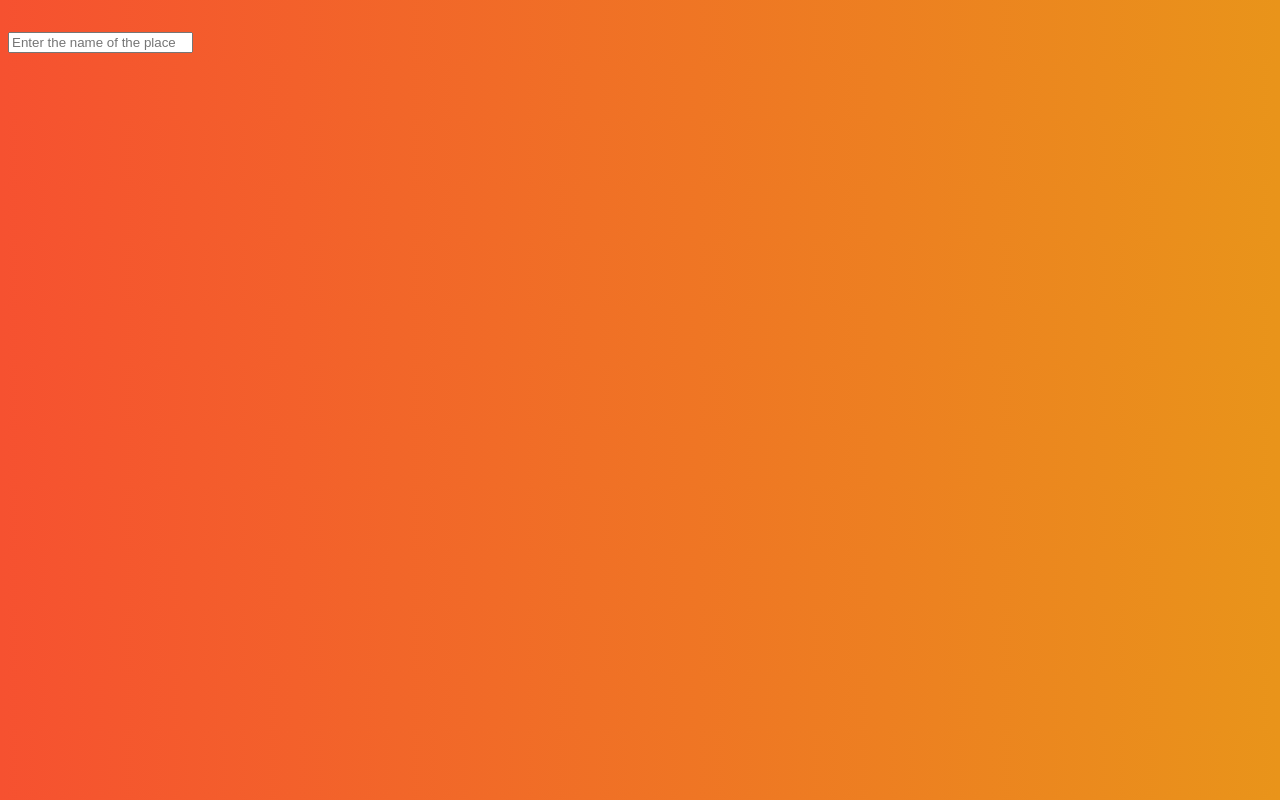
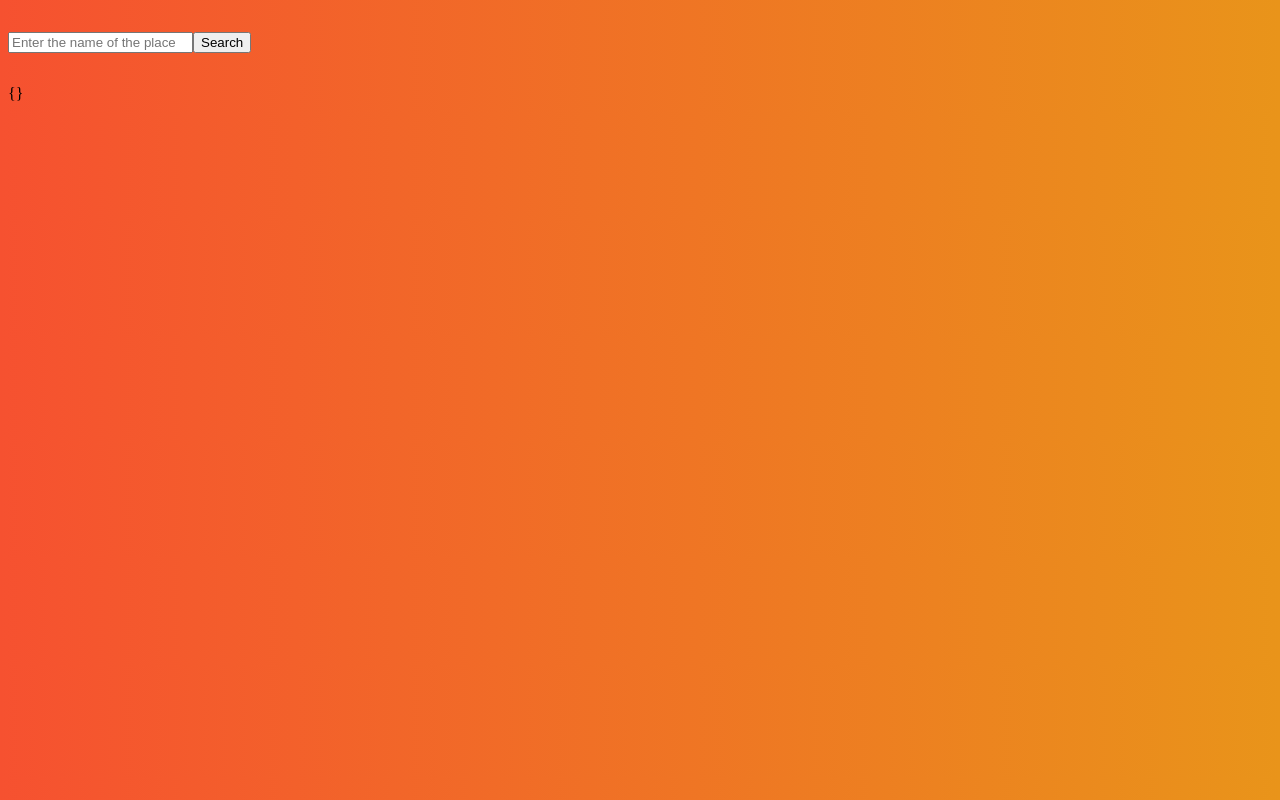
Before and after one commit to aadi30thakur/Weather-App, a React (Create React App) app: page / in a window 1280 px wide. Built offline with nearby package versions, Linux system fonts and the light colour scheme; no server answers; the HTML template or start-up script is replaced by a standard one.

Commit message:
working with api

```diff
--- a/src/ApiHelper.js
+++ b/src/ApiHelper.js
@@ -1,6 +1,11 @@
-const  Key = process.env.APIKEY;
-export const FetchWeather = (value)=>{
-    return fetch(`api.openweathermap.org/data/2.5/weather?id=${value}&appid=${Key}`,{
+require('dotenv').config()
+
+const  Key = process.env.API;
+
+export const FetchWeather = ()=>{
+    const  value = "shimla"
+    console.log(`${Key}`)
+    return fetch(`api.openweathermap.org/data/2.5/weather?q=${value}&appid=6a1d73afe2efa22ccbfb742028768309`,{
         method:"GET",
 
     }).then((res) =>{
--- a/src/Data.js
+++ b/src/Data.js
@@ -1,11 +1,12 @@
 import React from 'react'
+import { FetchWeather } from './ApiHelper'
 
+import "./data.css"
 
-
-const Data=()=> {
+const Data=(props)=> {
     return (
-        <div>
-            {{}}
+        <div className= "container ab">
+            {JSON.stringify(FetchWeather())}
         </div>
     )
 }
--- a/src/FormInput.js
+++ b/src/FormInput.js
@@ -1,12 +1,25 @@
 import React, { useState } from 'react'
+import { FetchWeather } from './ApiHelper'
+import Data from './Data'
 
 const FormInput=()=> {
     const [value, setValue] = useState("")
+    const [weather, setWeather] = useState()
+
+/* ----------------------------- handling change ---------------------------- */
+
     const handleChange=(event)=>{
         setValue(event.target.value);
      }
 
+    const settingWeather = ()=>{
 
+        FetchWeather(value).then((res)=>{
+        setWeather(res)
+        console.log(res)
+       }
+        )
+    }
 
     return (
         <div>
@@ -17,7 +30,12 @@ const FormInput=()=> {
             onChange={handleChange.bind(value)}
             placeholder="Enter the name of the place"
         />
+        <button type="submit"
+            onClick={settingWeather}
+            >Search</button>
       </form>
+
+      <Data value= {weather} />
         </div>
     )
 }
--- /dev/null
+++ b/src/data.css
@@ -0,0 +1 @@
+.ab{margin-top: 2rem;}
```
